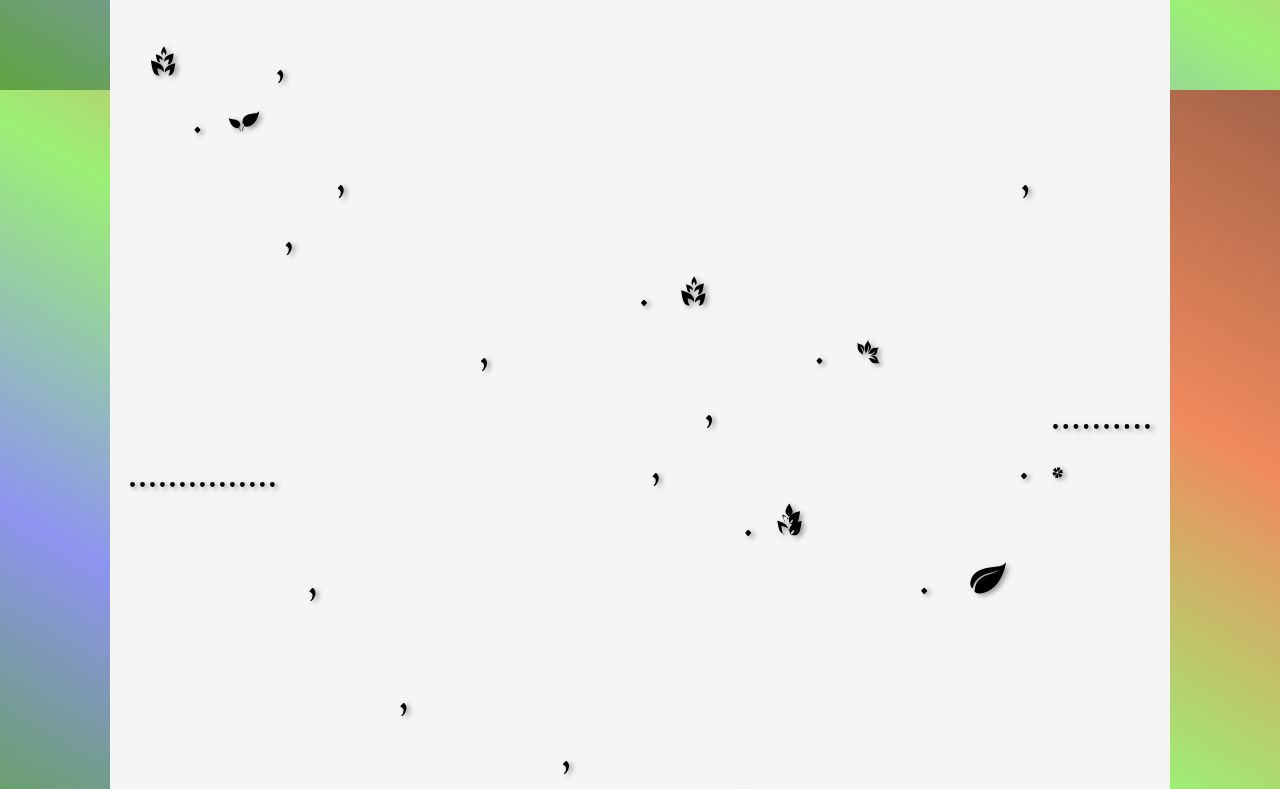
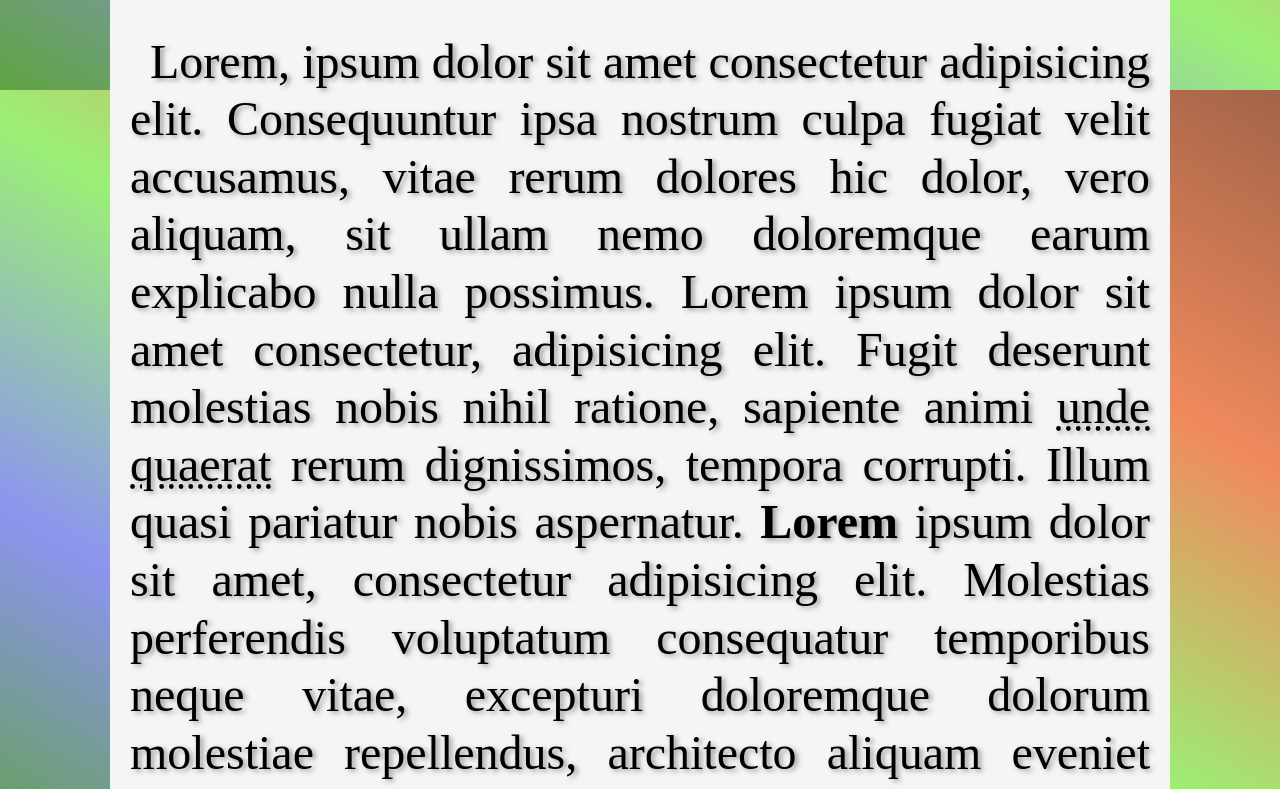
Before and after one commit to RaulA001/Miracica, a plain HTML site: page index.html in a window 1280 px wide. Shown: the part 710-1499 px from the top of the page. Drawn offline with Linux system fonts and the light colour scheme.

Commit message:
Update style.css

```diff
--- a/style.css
+++ b/style.css
@@ -89,7 +89,7 @@ h3 {
 }
 
 p {
-    font: normal normal 3em 'folhas', 'Times New Roman', Times, serif;
+    font: normal normal 3em 'Times New Roman', Times, serif;
     color: #000;
     text-align: justify;
     text-indent: 20px;
```
